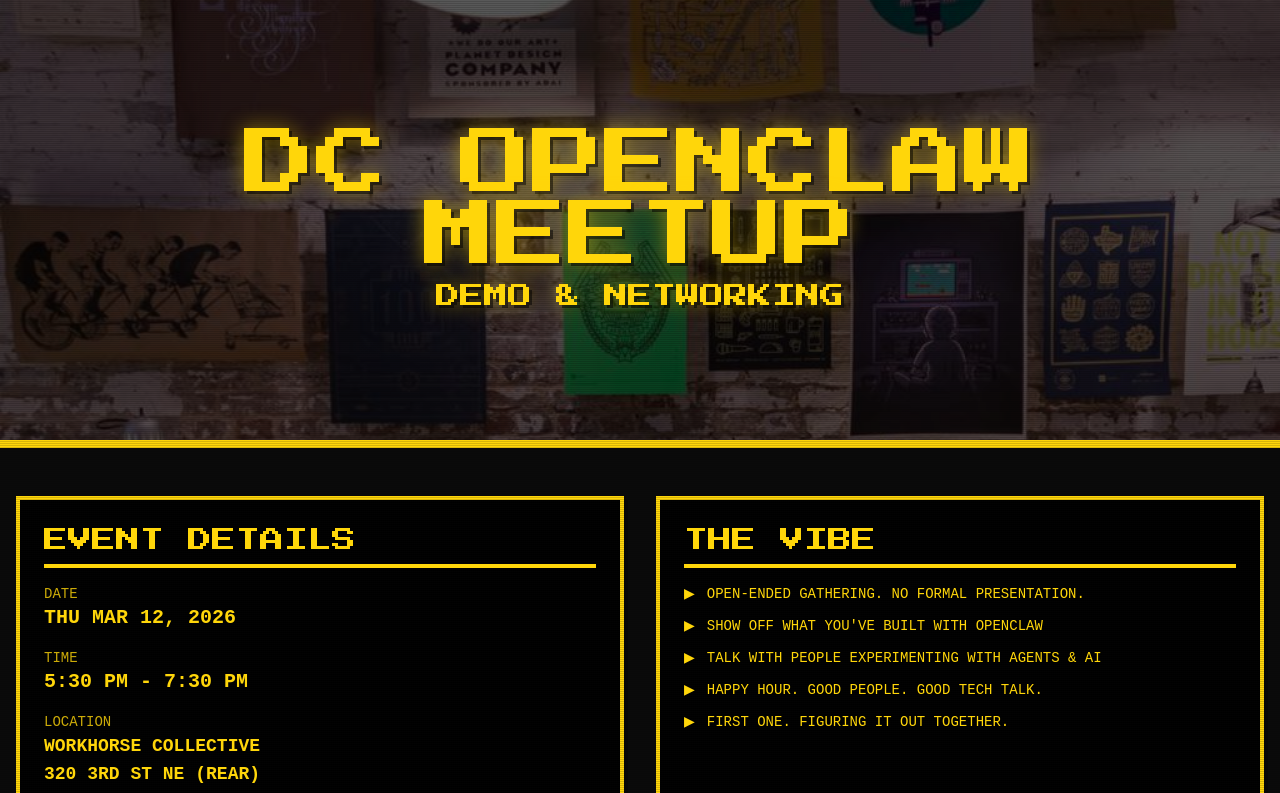
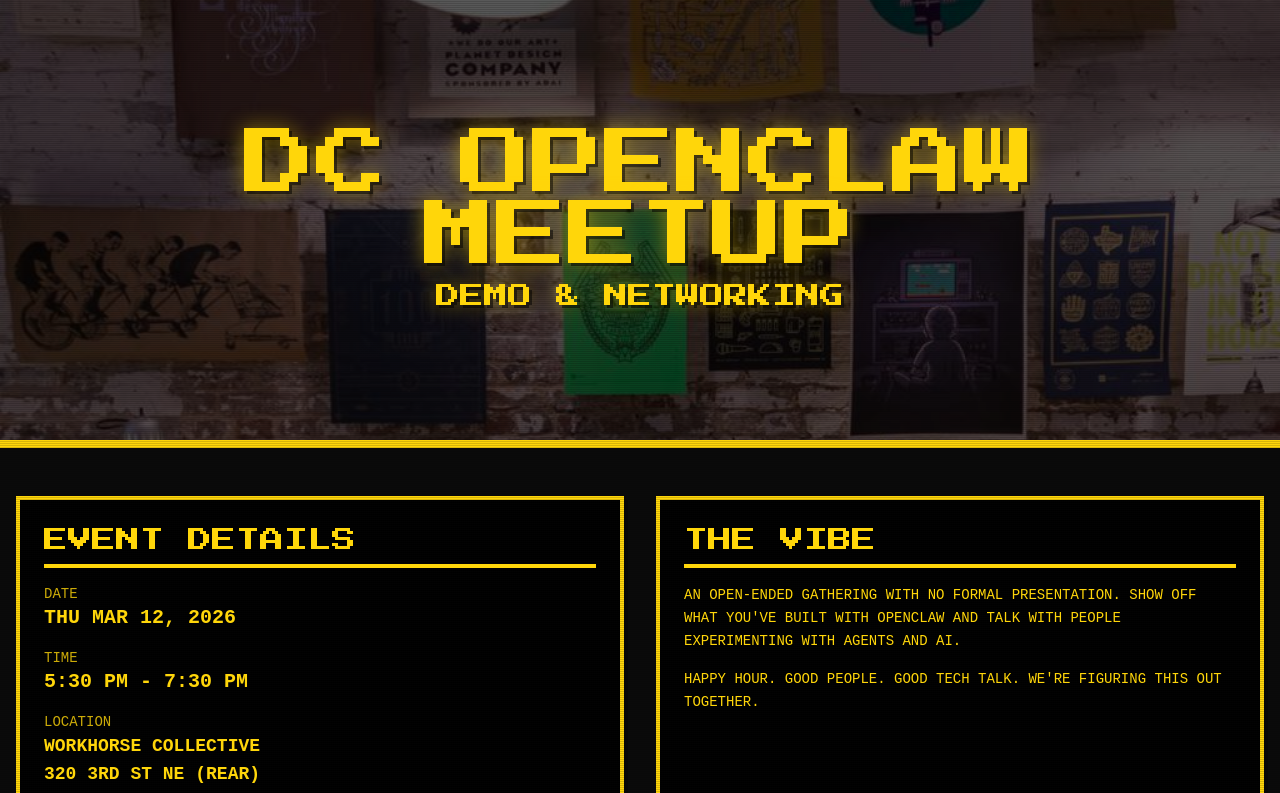
Before and after one commit to tjsclawbot-jpg/openclaw-meetup, a Next.js app: page / in a window 1280 px wide. Shown: the top 793 px of the page. Built offline with nearby package versions, Linux system fonts and the light colour scheme; no server answers.

Commit message:
style: convert 'the vibe' section from list to paragraph format

```diff
--- a/pages/index.tsx
+++ b/pages/index.tsx
@@ -129,28 +129,12 @@
                   <h2 className="text-2xl font-arcade mb-4 border-b-4 border-arcade-yellow pb-2 uppercase">
                     THE VIBE
                   </h2>
-                  <ul className="space-y-3 font-mono text-sm uppercase">
-                    <li className="flex items-start">
-                      <span className="mr-3">▶</span>
-                      <span>OPEN-ENDED GATHERING. NO FORMAL PRESENTATION.</span>
-                    </li>
-                    <li className="flex items-start">
-                      <span className="mr-3">▶</span>
-                      <span>SHOW OFF WHAT YOU'VE BUILT WITH OPENCLAW</span>
-                    </li>
-                    <li className="flex items-start">
-                      <span className="mr-3">▶</span>
-                      <span>TALK WITH PEOPLE EXPERIMENTING WITH AGENTS & AI</span>
-                    </li>
-                    <li className="flex items-start">
-                      <span className="mr-3">▶</span>
-                      <span>HAPPY HOUR. GOOD PEOPLE. GOOD TECH TALK.</span>
-                    </li>
-                    <li className="flex items-start">
-                      <span className="mr-3">▶</span>
-                      <span>FIRST ONE. FIGURING IT OUT TOGETHER.</span>
-                    </li>
-                  </ul>
+                  <p className="font-mono text-sm uppercase leading-relaxed mb-4">
+                    An open-ended gathering with no formal presentation. Show off what you've built with OpenClaw and talk with people experimenting with agents and AI.
+                  </p>
+                  <p className="font-mono text-sm uppercase leading-relaxed">
+                    Happy hour. Good people. Good tech talk. We're figuring this out together.
+                  </p>
                 </div>
               </div>
             </div>
```
